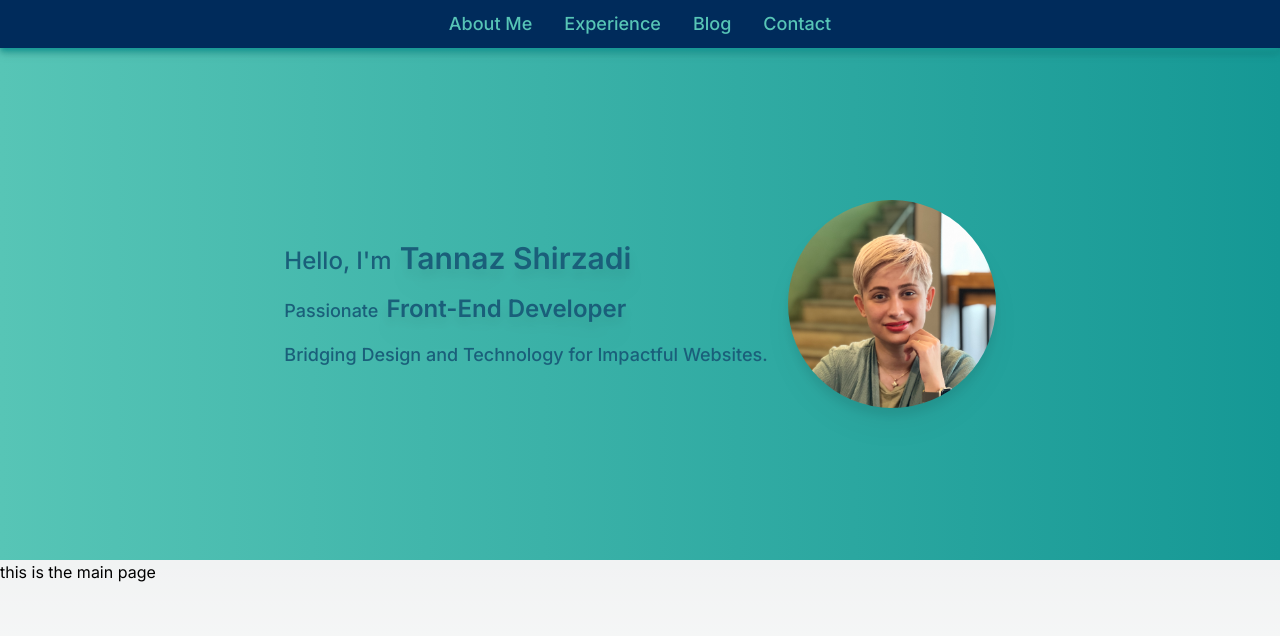
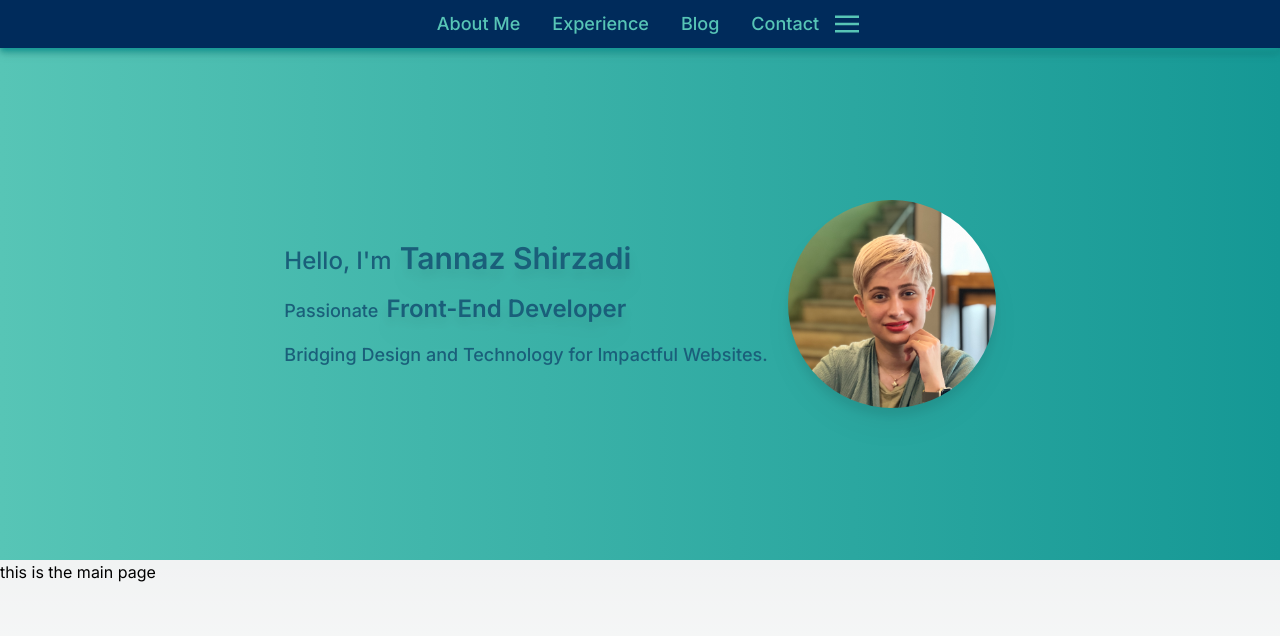
Before and after one commit to tannaz97shr/portfolio, a Next.js app: page / in a window 1280 px wide. Shown: the top 636 px of the page. Built offline with nearby package versions, Linux system fonts and the light colour scheme.

Commit message:
feat: add menu icon

```diff
--- /dev/null
+++ b/src/components/Navbar/icons.tsx
@@ -0,0 +1,19 @@
+import { SVGProps } from "react";
+
+export type IconProps = SVGProps<SVGSVGElement>;
+
+export const IconMenu = (props: IconProps) => {
+  return (
+    <svg
+      xmlns="http://www.w3.org/2000/svg"
+      x="0px"
+      y="0px"
+      width="24"
+      height="24"
+      viewBox="0 0 50 50"
+      {...props}
+    >
+      <path d="M 0 7.5 L 0 12.5 L 50 12.5 L 50 7.5 Z M 0 22.5 L 0 27.5 L 50 27.5 L 50 22.5 Z M 0 37.5 L 0 42.5 L 50 42.5 L 50 37.5 Z"></path>
+    </svg>
+  );
+};
--- a/src/components/Navbar/index.tsx
+++ b/src/components/Navbar/index.tsx
@@ -1,5 +1,6 @@
 import { INavbarItem } from "@/models/general";
 import Link from "next/link";
+import { IconMenu } from "./icons";
 
 const items: INavbarItem[] = [
   {
@@ -36,6 +37,7 @@ export default function Navbar() {
           {item.name}
         </Link>
       ))}
+      <IconMenu className="fill-primary-teal" />
     </header>
   );
 }
```
